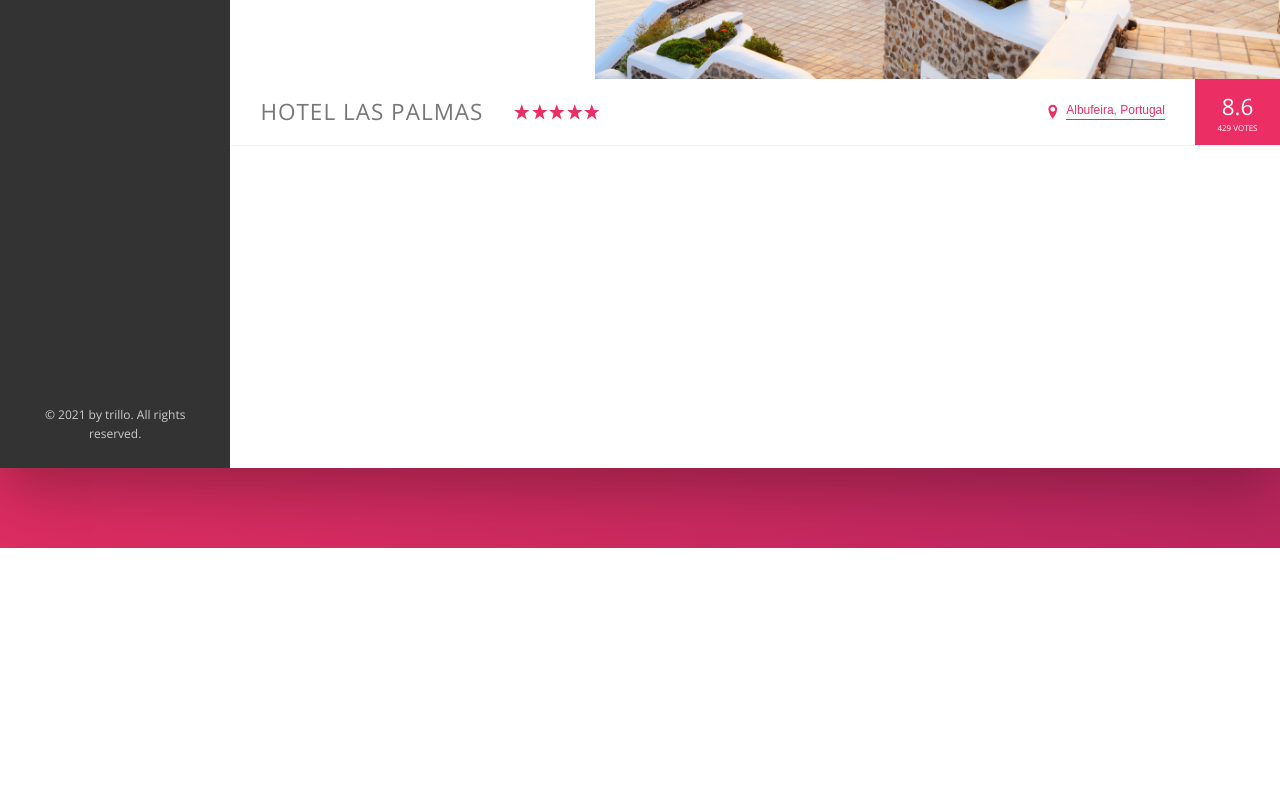
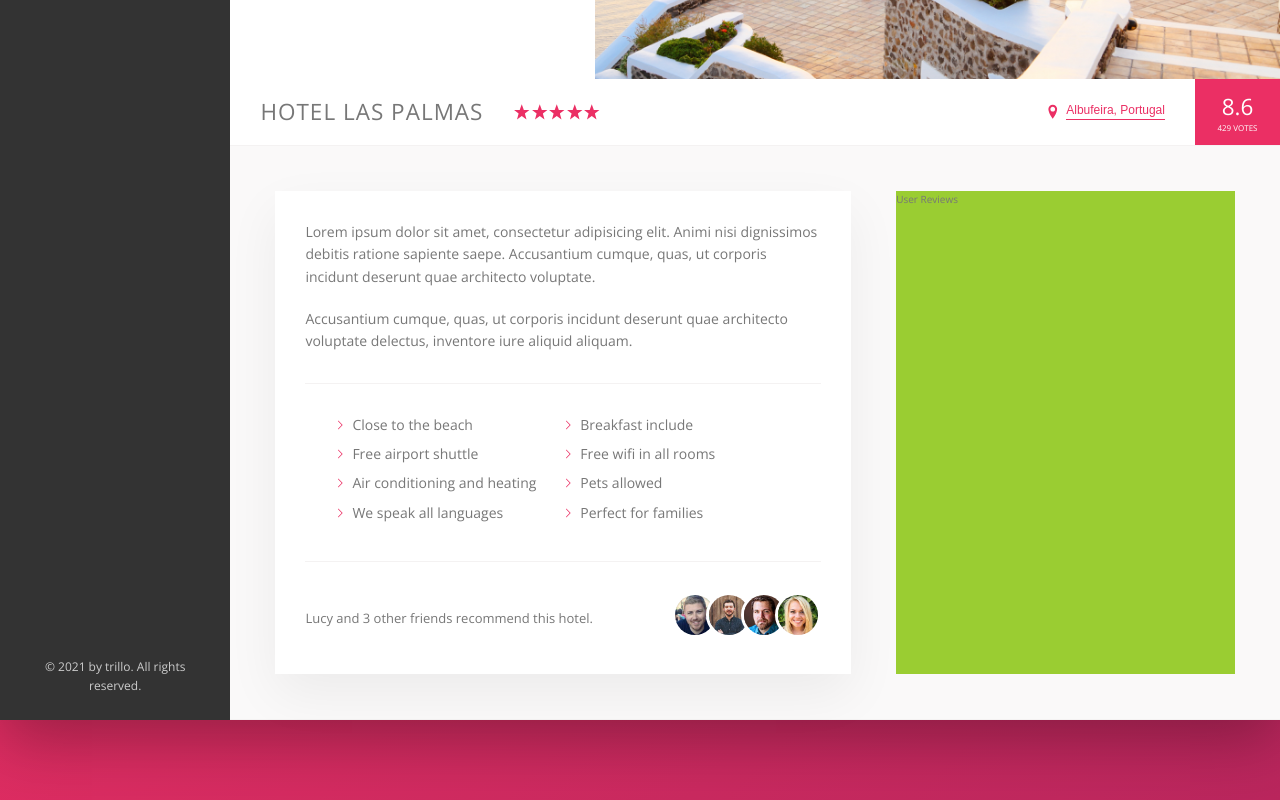
Before and after one commit to JeffFlowerday/trillo, a plain HTML site: page index.html in a window 1280 px wide. Shown: the part 482-1282 px from the top of the page. Before the commit the page ends 1030 px from the top, so only its background shows below. Drawn offline with nearby package versions, Linux system fonts and the light colour scheme.

Commit message:
Finished detail section.

```diff
--- a/css/style.css
+++ b/css/style.css
@@ -11,6 +11,8 @@
   --color-grey-dark-2: #777;
   --color-grey-dark-3: #999;
   --shadow-dark: 0 2rem 6rem rgba(0, 0, 0, 0.3);
+  --shadow-light: 0 2rem 5rem rgba(0, 0, 0, 0.06);
+  --line: 1px solid var(--color-grey-light-2);
 }
 
 * {
@@ -51,7 +53,7 @@
   height: 7rem;
   background-color: #fff;
   font-size: 1.4rem;
-  border-bottom: 1px solid var(--color-grey-light-2);
+  border-bottom: var(--line);
   display: flex;
   justify-content: space-between;
   align-items: center;
@@ -72,7 +74,27 @@
 .hotel-view {
   background-color: #fff;
   flex: 1;
-  min-height: 80rem;
+}
+
+.detail {
+  display: flex;
+  padding: 4.5rem;
+  background-color: var(--color-grey-light-1);
+  border-bottom: var(--line);
+}
+
+.description {
+  font-size: 1.4rem;
+  flex: 0 0 60%;
+  margin-right: 4.5rem;
+  background-color: #fff;
+  box-shadow: var(--shadow-light);
+  padding: 3rem;
+}
+
+.user-reviews {
+  background-color: yellowgreen;
+  flex: 1;
 }
 
 .logo {
@@ -234,7 +256,7 @@
 .overview {
   display: flex;
   align-items: center;
-  border-bottom: 1px solid var(--color-grey-light-2);
+  border-bottom: var(--line);
 }
 .overview__heading {
   font-size: 2.25rem;
@@ -281,6 +303,20 @@
   text-transform: uppercase;
 }
 
+@-webkit-keyframes pulsate {
+  0% {
+    transform: scale(1);
+    box-shadow: none;
+  }
+  50% {
+    transform: scale(1.05);
+    box-shadow: 0 1rem 4rem rgba(0, 0, 0, 0.25);
+  }
+  100% {
+    transform: scale(1);
+    box-shadow: none;
+  }
+}
 @keyframes pulsate {
   0% {
     transform: scale(1);
@@ -311,5 +347,54 @@
 }
 .btn-inline:focus {
   outline: none;
+  -webkit-animation: pulsate 1s infinite;
   animation: pulsate 1s infinite;
 }
+
+.paragraph:not(:last-of-type) {
+  margin-bottom: 2rem;
+}
+
+.list {
+  list-style: none;
+  margin: 3rem 0;
+  padding: 3rem;
+  border-top: var(--line);
+  border-bottom: var(--line);
+  display: flex;
+  flex-wrap: wrap;
+}
+.list__item {
+  flex: 0 0 50%;
+  margin-bottom: 0.7rem;
+}
+.list__item::before {
+  content: "";
+  display: inline-block;
+  height: 1rem;
+  width: 1rem;
+  margin-right: 0.7rem;
+  background-color: var(--color-primary);
+  -webkit-mask-image: url(../img/chevron-thin-right.svg);
+  -webkit-mask-size: cover;
+  mask-image: url(../img/chevron-thin-right.svg);
+  mask-size: cover;
+}
+
+.recommended {
+  font-size: 1.3rem;
+  color: var(--color-grey-dark-2);
+  display: flex;
+  align-items: center;
+  justify-content: space-between;
+}
+.recommended__photo {
+  box-sizing: content-box;
+  height: 4rem;
+  width: 4rem;
+  border-radius: 50%;
+  border: 3px solid #fff;
+}
+.recommended__photo:not(:last-child) {
+  margin-right: -1.5rem;
+}
--- a/index.html
+++ b/index.html
@@ -121,6 +121,39 @@
               <div class="overview__rating-count">429 votes</div>
             </div>
           </div>
+          <div class="detail">
+            <div class="description">
+              <p class="paragraph">
+                Lorem ipsum dolor sit amet, consectetur adipisicing elit. Animi nisi dignissimos
+                debitis ratione sapiente saepe. Accusantium cumque, quas, ut corporis incidunt
+                deserunt quae architecto voluptate.
+              </p>
+              <p class="paragraph">
+                Accusantium cumque, quas, ut corporis incidunt deserunt quae architecto voluptate
+                delectus, inventore iure aliquid aliquam.
+              </p>
+              <ul class="list">
+                <li class="list__item">Close to the beach</li>
+                <li class="list__item">Breakfast include</li>
+                <li class="list__item">Free airport shuttle</li>
+                <li class="list__item">Free wifi in all rooms</li>
+                <li class="list__item">Air conditioning and heating</li>
+                <li class="list__item">Pets allowed</li>
+                <li class="list__item">We speak all languages</li>
+                <li class="list__item">Perfect for families</li>
+              </ul>
+              <div class="recommended">
+                <p class="recommended__count">Lucy and 3 other friends recommend this hotel.</p>
+                <div class="recommended__friends">
+                  <img src="img/user-3.jpg" alt="Friend 1" class="recommended__photo" />
+                  <img src="img/user-4.jpg" alt="Friend 2" class="recommended__photo" />
+                  <img src="img/user-5.jpg" alt="Friend 3" class="recommended__photo" />
+                  <img src="img/user-6.jpg" alt="Friend 4" class="recommended__photo" />
+                </div>
+              </div>
+            </div>
+            <div class="user-reviews">User Reviews</div>
+          </div>
         </main>
       </div>
     </div>
--- a/sass/_base.scss
+++ b/sass/_base.scss
@@ -17,6 +17,9 @@
   //
 
   --shadow-dark: 0 2rem 6rem rgba(0, 0, 0, 0.3);
+  --shadow-light: 0 2rem 5rem rgba(0, 0, 0, 0.06);
+
+  --line: 1px solid var(--color-grey-light-2);
 }
 
 * {
--- a/sass/_components.scss
+++ b/sass/_components.scss
@@ -209,7 +209,7 @@
 .overview {
   display: flex;
   align-items: center;
-  border-bottom: 1px solid var(--color-grey-light-2);
+  border-bottom: var(--line);
 
   &__heading {
     font-size: 2.25rem;
@@ -269,6 +269,21 @@
 //////////////////////////////////////
 // BUTTON INLINE
 
+@-webkit-keyframes pulsate {
+  0% {
+    transform: scale(1);
+    box-shadow: none;
+  }
+  50% {
+    transform: scale(1.05);
+    box-shadow: 0 1rem 4rem rgba(0, 0, 0, 0.25);
+  }
+  100% {
+    transform: scale(1);
+    box-shadow: none;
+  }
+}
+
 @keyframes pulsate {
   0% {
     transform: scale(1);
@@ -301,6 +316,76 @@
 
   &:focus {
     outline: none;
+    -webkit-animation: pulsate 1s infinite;
     animation: pulsate 1s infinite;
   }
 }
+
+//////////////////////////////////////
+// PARAGRAPH
+
+.paragraph:not(:last-of-type) {
+  margin-bottom: 2rem;
+}
+
+//////////////////////////////////////
+// LIST
+
+.list {
+  list-style: none;
+  margin: 3rem 0;
+  padding: 3rem;
+  border-top: var(--line);
+  border-bottom: var(--line);
+
+  display: flex;
+  flex-wrap: wrap;
+
+  &__item {
+    flex: 0 0 50%;
+    margin-bottom: 0.7rem;
+  }
+
+  &__item::before {
+    content: '';
+    display: inline-block;
+    height: 1rem;
+    width: 1rem;
+    margin-right: 0.7rem;
+
+    // Older browsers
+    // background-image: url(../img/chevron-thin-right.svg);
+    // background-size: cover;
+
+    // Newer browsers use masks
+    background-color: var(--color-primary);
+    -webkit-mask-image: url(../img/chevron-thin-right.svg);
+    -webkit-mask-size: cover;
+    mask-image: url(../img/chevron-thin-right.svg);
+    mask-size: cover;
+  }
+}
+
+//////////////////////////////////////
+// RECOMMEND
+
+.recommended {
+  font-size: 1.3rem;
+  color: var(--color-grey-dark-2);
+
+  display: flex;
+  align-items: center;
+  justify-content: space-between;
+
+  &__photo {
+    box-sizing: content-box;
+    height: 4rem;
+    width: 4rem;
+    border-radius: 50%;
+    border: 3px solid #fff;
+
+    &:not(:last-child) {
+      margin-right: -1.5rem;
+    }
+  }
+}
--- a/sass/_layout.scss
+++ b/sass/_layout.scss
@@ -9,7 +9,7 @@
   height: 7rem;
   background-color: #fff;
   font-size: 1.4rem;
-  border-bottom: 1px solid var(--color-grey-light-2);
+  border-bottom: var(--line);
   display: flex;
   justify-content: space-between;
   align-items: center;
@@ -30,6 +30,25 @@
 .hotel-view {
   background-color: #fff;
   flex: 1;
+}
 
-  min-height: 80rem;
+.detail {
+  display: flex;
+  padding: 4.5rem;
+  background-color: var(--color-grey-light-1);
+  border-bottom: var(--line);
 }
+
+.description {
+  font-size: 1.4rem;
+  flex: 0 0 60%;
+  margin-right: 4.5rem;
+  background-color: #fff;
+  box-shadow: var(--shadow-light);
+  padding: 3rem;
+}
+
+.user-reviews {
+  background-color: yellowgreen;
+  flex: 1;
+}
```
Also changed, not shown: img/SVG/aircraft-take-off.svg (deleted), img/SVG/bookmark.svg (deleted), img/SVG/chat.svg (deleted), img/SVG/home.svg (deleted), img/SVG/key.svg (deleted), img/SVG/location-pin.svg (deleted), img/SVG/magnifying-glass.svg (deleted), img/SVG/map.svg (deleted), img/SVG/star.svg (deleted), img/chevron-thin-right.svg (renamed from img/SVG/chevron-thin-right.svg).
